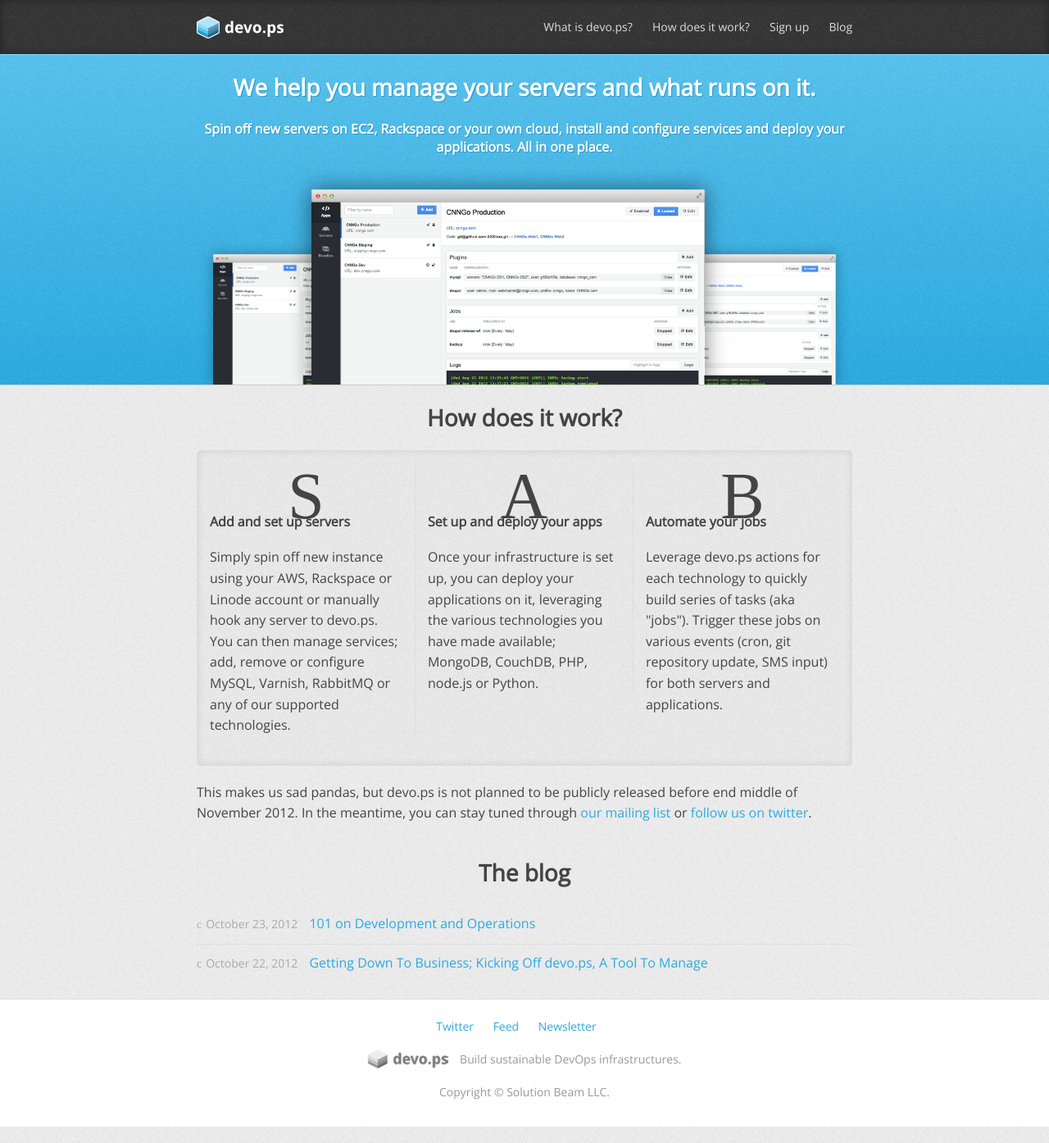
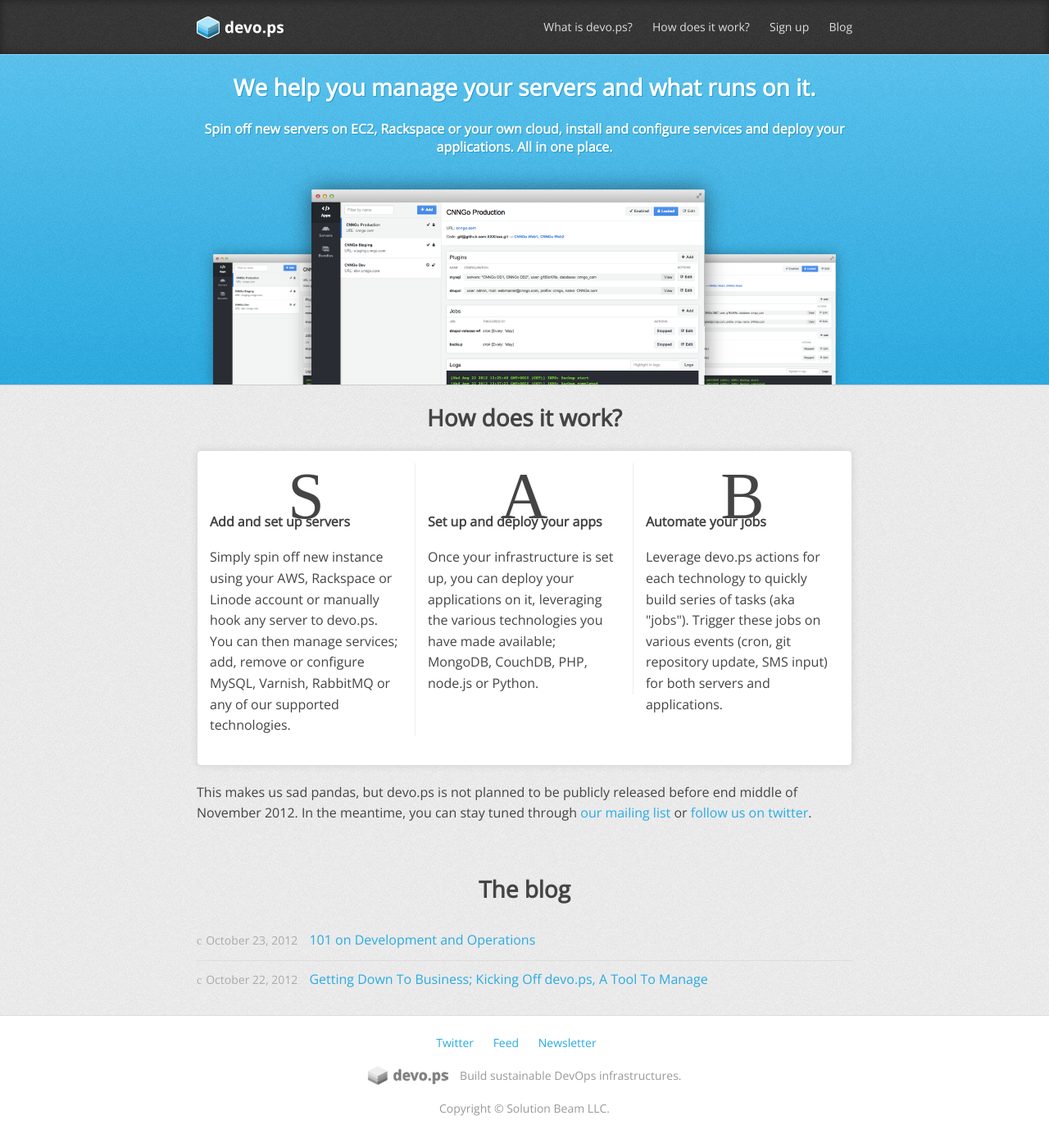
Before and after one commit to isabella232/devo-ps.github.io, a Jekyll site: the page built from index.html, in a window 1280 px wide. Shown: the whole page at 82% size. Built offline with Jekyll 4.4.1, drawn with Linux system fonts in a browser that asks for light colours; nearby versions of some CDN libraries; some web fonts are replaced; library files that are not in the unit come from our copies.

Commit message:
Cleaning up how section

```diff
--- a/css/style.css
+++ b/css/style.css
@@ -175,12 +175,12 @@
 }
 
 #how ul {
-  background: rgba(0, 0, 0, 0.01);
+  background: #fff;
   border: 1px solid #ddd;
   border-radius: 5px;
   -moz-border-radius: 5px;
   -webkit-border-radius: 5px;
-  box-shadow: 0 0 10px rgba(0, 0, 0, 0.1) inset;
+  box-shadow: 0 0 10px rgba(0, 0, 0, 0.1);
   display: block;
   float: left;
   list-style: none;
@@ -195,7 +195,7 @@
 }
 
 #how ul li .wrapper {
-  border-right: 1px solid #ddd;
+  border-right: 1px solid #eee;
   padding: 0 15px;
 }
 
@@ -223,7 +223,7 @@
   content: 'B';
 }
 
-#how .content > p {
+#how > p {
   margin: 0;
 }
 
```
